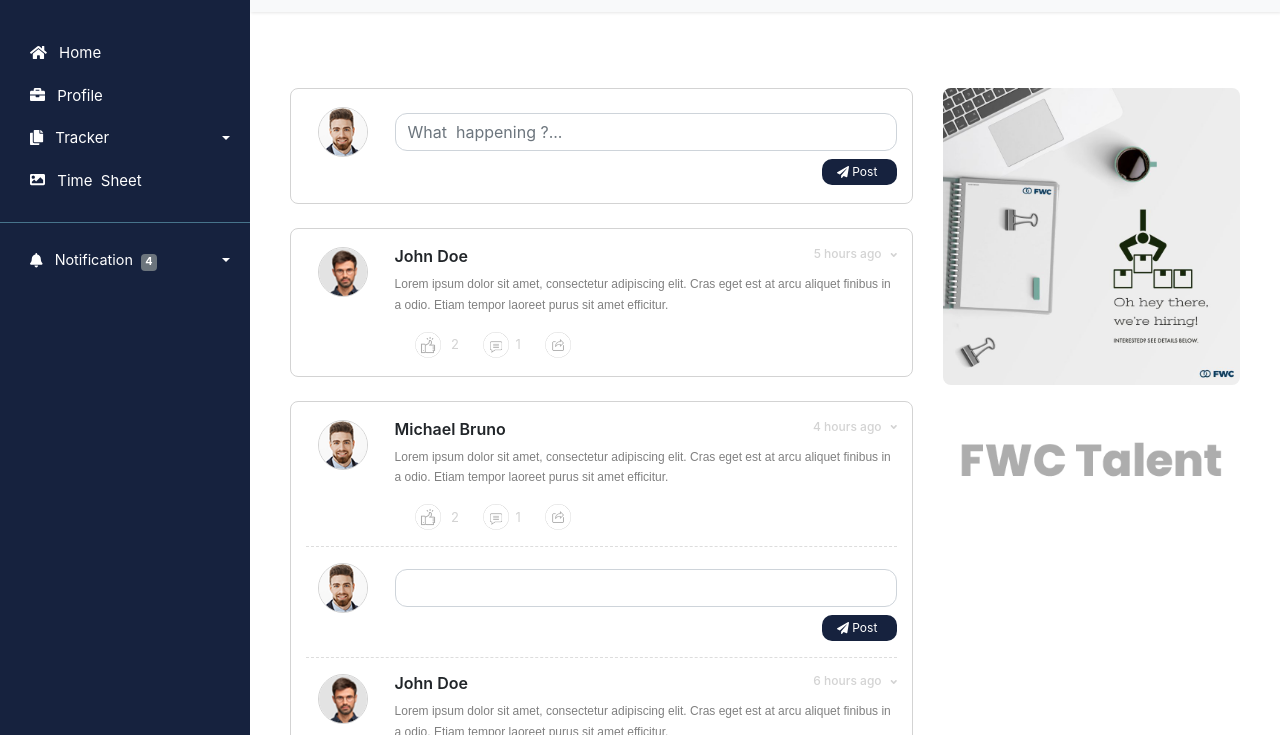
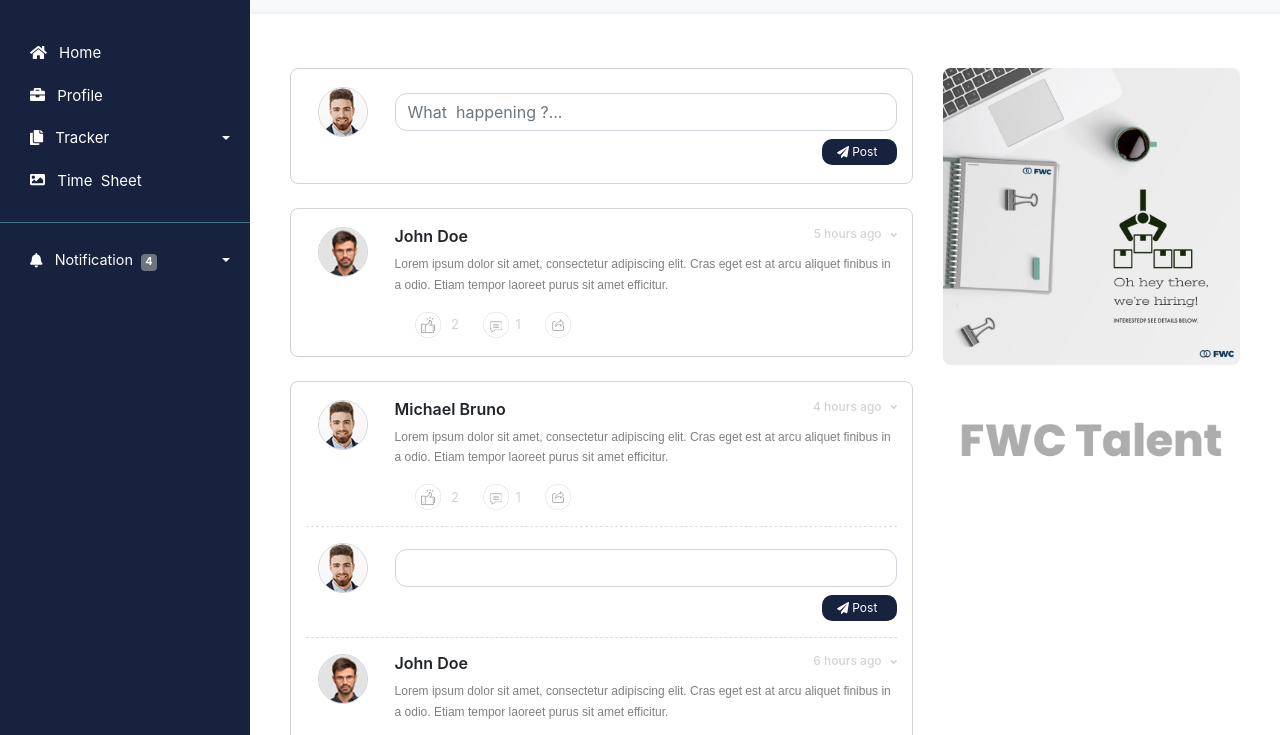
Before and after one commit to bhargav473/fwc-post.github.io, a plain HTML site: page index.html in a window 1280 px wide. Shown: the part 56-791 px from the top of the page. Drawn offline with nearby package versions, Linux system fonts and the light colour scheme.

Commit message:
Update style.css

```diff
--- a/style.css
+++ b/style.css
@@ -247,6 +247,7 @@ a.article:hover {
     /* padding-top: 2%!important; */
     width: calc(100% - 250px);
     padding: 40px;
+	padding-top:20px!important;
     min-height: 100vh;
     transition: all 0.2s;
     margin-left: 250px;
```
